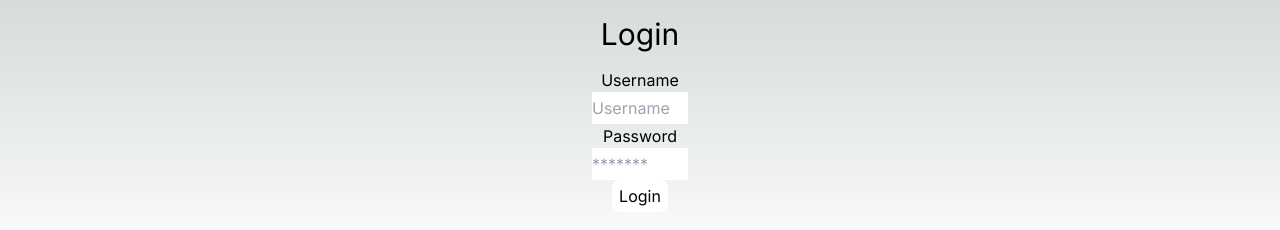
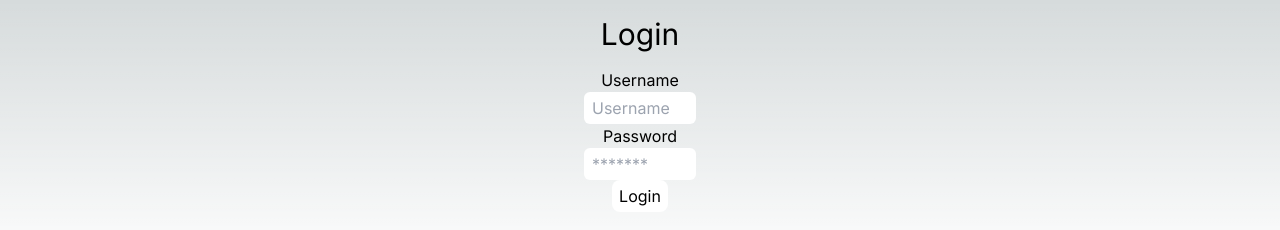
Before and after one commit to segvndo/YourBeat-TS, a Next.js app: page /login in a window 1280 px wide. Shown: the top 230 px of the page. Built offline with nearby package versions, Linux system fonts and the light colour scheme.

Commit message:
Add pl to placeholders

```diff
--- a/app/login/page.tsx
+++ b/app/login/page.tsx
@@ -28,9 +28,9 @@ const Login: React.FC<LoginProps> = () => {
       <h2 className="text-3xl flex flex-center justify-center mb-4">Login</h2>
       <div className="login-form flex flex-col items-center">
         <label htmlFor="username">Username</label>
-        <input value={username} onChange={(e) => setUsername(e.target.value)} type="text" placeholder="Username" id="username" name="username" className="box-container h-8 w-24" />
+        <input value={username} onChange={(e) => setUsername(e.target.value)} type="text" placeholder="Username" id="username" name="username" className="box-container h-8 w-28 pl-2 rounded-md" />
         <label htmlFor="password">Password</label>
-        <input type="password" value={password} onChange={(e) => setPassword(e.target.value)} placeholder="*******" id="password" name="password" className="box-container h-8 w-24"/>
+        <input type="password" value={password} onChange={(e) => setPassword(e.target.value)} placeholder="*******" id="password" name="password" className="box-container h-8 w-28 pl-2 rounded-md"/>
         <button onClick={handleSubmit} className="box-container h-8 w-14 bg-white text-black rounded-lg">Login</button>
       </div>
       &nbsp;
```
